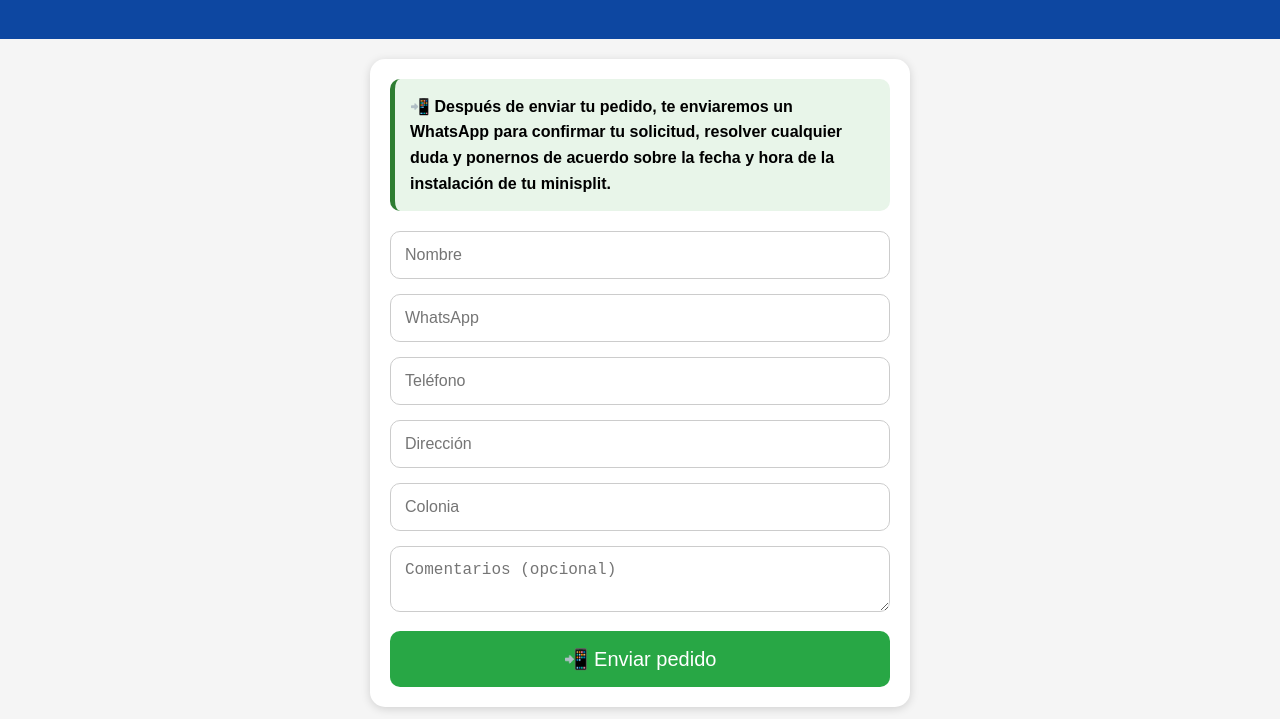
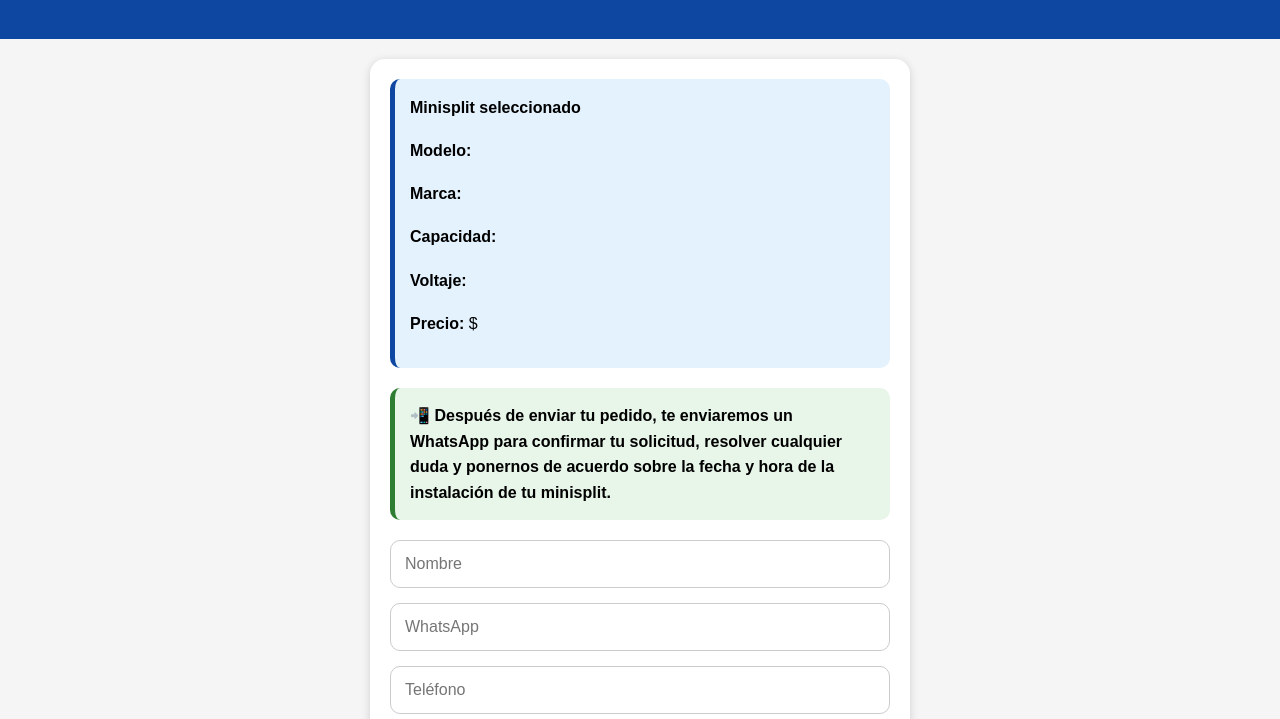
Before and after one commit to xxtyk/Cat-logo-de-minisplit, a plain HTML site: page pedido.html in a window 1280 px wide. Shown: the part 81-800 px from the top of the page. Drawn offline with Linux system fonts and the light colour scheme.

Commit message:
Update pedido.html

```diff
--- a/pedido.html
+++ b/pedido.html
@@ -29,14 +29,13 @@ border-radius:15px;
 box-shadow:0 2px 10px rgba(0,0,0,.15);
 }
 
-input,textarea{
-width:100%;
-padding:14px;
-margin-bottom:15px;
-border:1px solid #ccc;
+.producto{
+background:#e3f2fd;
+border-left:5px solid #0d47a1;
+padding:15px;
 border-radius:10px;
-font-size:16px;
-box-sizing:border-box;
+margin-bottom:20px;
+line-height:1.7;
 }
 
 .aviso{
@@ -46,6 +45,16 @@ padding:15px;
 margin-bottom:20px;
 border-radius:10px;
 line-height:1.6;
+}
+
+input,textarea{
+width:100%;
+padding:14px;
+margin-bottom:15px;
+border:1px solid #ccc;
+border-radius:10px;
+font-size:16px;
+box-sizing:border-box;
 }
 
 button{
@@ -73,6 +82,18 @@ cursor:pointer;
 
 <div class="contenedor">
 
+<div class="producto">
+
+<b>Minisplit seleccionado</b>
+
+<p id="nombreProducto"></p>
+<p id="marcaProducto"></p>
+<p id="toneladasProducto"></p>
+<p id="voltajeProducto"></p>
+<p id="precioProducto"></p>
+
+</div>
+
 <div class="aviso">
 
 📲 <b>Después de enviar tu pedido, te enviaremos un WhatsApp para confirmar tu solicitud, resolver cualquier duda y ponernos de acuerdo sobre la fecha y hora de la instalación de tu minisplit.</b>
@@ -99,6 +120,20 @@ cursor:pointer;
 
 <script>
 
+const params=new URLSearchParams(window.location.search);
+
+const nombreProducto=params.get("nombre")||"";
+const marca=params.get("marca")||"";
+const toneladas=params.get("toneladas")||"";
+const voltaje=params.get("voltaje")||"";
+const precio=params.get("precio")||"";
+
+document.getElementById("nombreProducto").innerHTML="<b>Modelo:</b> "+nombreProducto;
+document.getElementById("marcaProducto").innerHTML="<b>Marca:</b> "+marca;
+document.getElementById("toneladasProducto").innerHTML="<b>Capacidad:</b> "+toneladas;
+document.getElementById("voltajeProducto").innerHTML="<b>Voltaje:</b> "+voltaje;
+document.getElementById("precioProducto").innerHTML="<b>Precio:</b> $"+precio;
+
 function enviarPedido(){
 
 const nombre=document.getElementById("nombre").value;
@@ -109,6 +144,16 @@ const colonia=document.getElementById("colonia").value;
 const comentarios=document.getElementById("comentarios").value;
 
 const mensaje=`📦 *NUEVO PEDIDO DE INSTALACIÓN*
+
+❄️ Minisplit: ${nombreProducto}
+
+🏷️ Marca: ${marca}
+
+💨 Capacidad: ${toneladas}
+
+⚡ Voltaje: ${voltaje}
+
+💰 Precio: $${precio}
 
 👤 Nombre: ${nombre}
 
```
